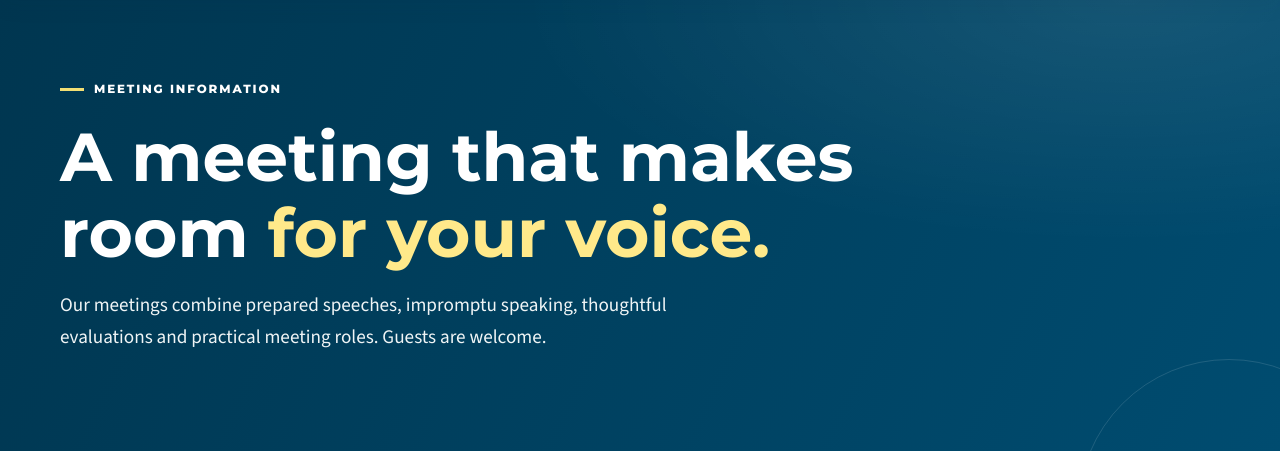
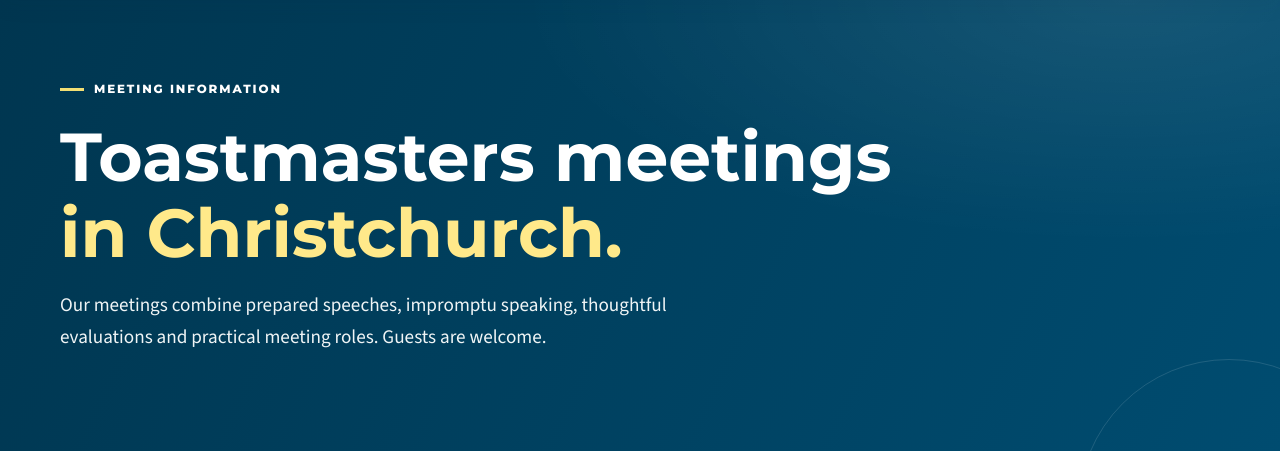
Before and after one commit to avontoastmasters/Website, a Node server app: page /meetings.html in a window 1280 px wide. Shown: the part 83-553 px from the top of the page. Run offline with Node 20, Linux system fonts and the light colour scheme; some libraries are stand-ins or nearby versions.

Commit message:
Improve site-wide SEO: views/pages/meetings.ejs

```diff
--- a/views/pages/meetings.ejs
+++ b/views/pages/meetings.ejs
@@ -1,4 +1,4 @@
-<main id="main-content"><section class="page-hero"><div class="wrap"><p class="eyebrow">MEETING INFORMATION</p><h1>A meeting that makes room <em>for your voice.</em></h1><p class="lead">Our meetings combine prepared speeches, impromptu speaking, thoughtful evaluations and practical meeting roles. Guests are welcome.</p></div></section><section class="section meeting-summary-section" aria-label="Regular meeting details"><div class="wrap meeting-summary"><div class="meeting-summary-item"><span class="eyebrow blue">WHEN WE MEET</span><strong>Tuesday evenings · 7:00 pm</strong><span>First, second and fourth Tuesday of each month</span></div><div class="meeting-summary-item"><span class="eyebrow blue">WHERE WE MEET</span><strong>St Albans Community Centre</strong><span>1049 Colombo Street, St Albans, Christchurch 8014</span><a class="arrow-link" target="_blank" rel="noopener noreferrer" href="https://www.google.com/maps/search/?api=1&query=St+Albans+Community+Centre+1049+Colombo+Street+Christchurch">Venue directions ↗</a></div><div class="meeting-summary-item meeting-summary-parking"><span class="eyebrow blue">PARKING</span><strong>126 Caledonian Road</strong><span>Christchurch</span><a class="arrow-link" target="_blank" rel="noopener noreferrer" href="https://www.google.com/maps/search/?api=1&query=126+Caledonian+Road+Christchurch">Parking directions ↗</a></div></div></section><section class="next-meeting-section" id="next-meeting" aria-labelledby="next-meeting-title">
+<main id="main-content"><section class="page-hero"><div class="wrap"><p class="eyebrow">MEETING INFORMATION</p><h1>Toastmasters meetings<br><em>in Christchurch.</em></h1><p class="lead">Our meetings combine prepared speeches, impromptu speaking, thoughtful evaluations and practical meeting roles. Guests are welcome.</p></div></section><section class="section meeting-summary-section" aria-label="Regular meeting details"><div class="wrap meeting-summary"><div class="meeting-summary-item"><span class="eyebrow blue">WHEN WE MEET</span><strong>Tuesday evenings · 7:00 pm</strong><span>First, second and fourth Tuesday of each month</span></div><div class="meeting-summary-item"><span class="eyebrow blue">WHERE WE MEET</span><strong>St Albans Community Centre</strong><span>1049 Colombo Street, St Albans, Christchurch 8014</span><a class="arrow-link" target="_blank" rel="noopener noreferrer" href="https://www.google.com/maps/search/?api=1&query=St+Albans+Community+Centre+1049+Colombo+Street+Christchurch">Venue directions ↗</a></div><div class="meeting-summary-item meeting-summary-parking"><span class="eyebrow blue">PARKING</span><strong>126 Caledonian Road</strong><span>Christchurch</span><a class="arrow-link" target="_blank" rel="noopener noreferrer" href="https://www.google.com/maps/search/?api=1&query=126+Caledonian+Road+Christchurch">Parking directions ↗</a></div></div></section><section class="next-meeting-section" id="next-meeting" aria-labelledby="next-meeting-title">
  <div class="wrap next-meeting-wrap">
   <div class="next-meeting-copy">
    <p class="eyebrow">SAVE THE DATE · YOU'RE INVITED</p>
```
